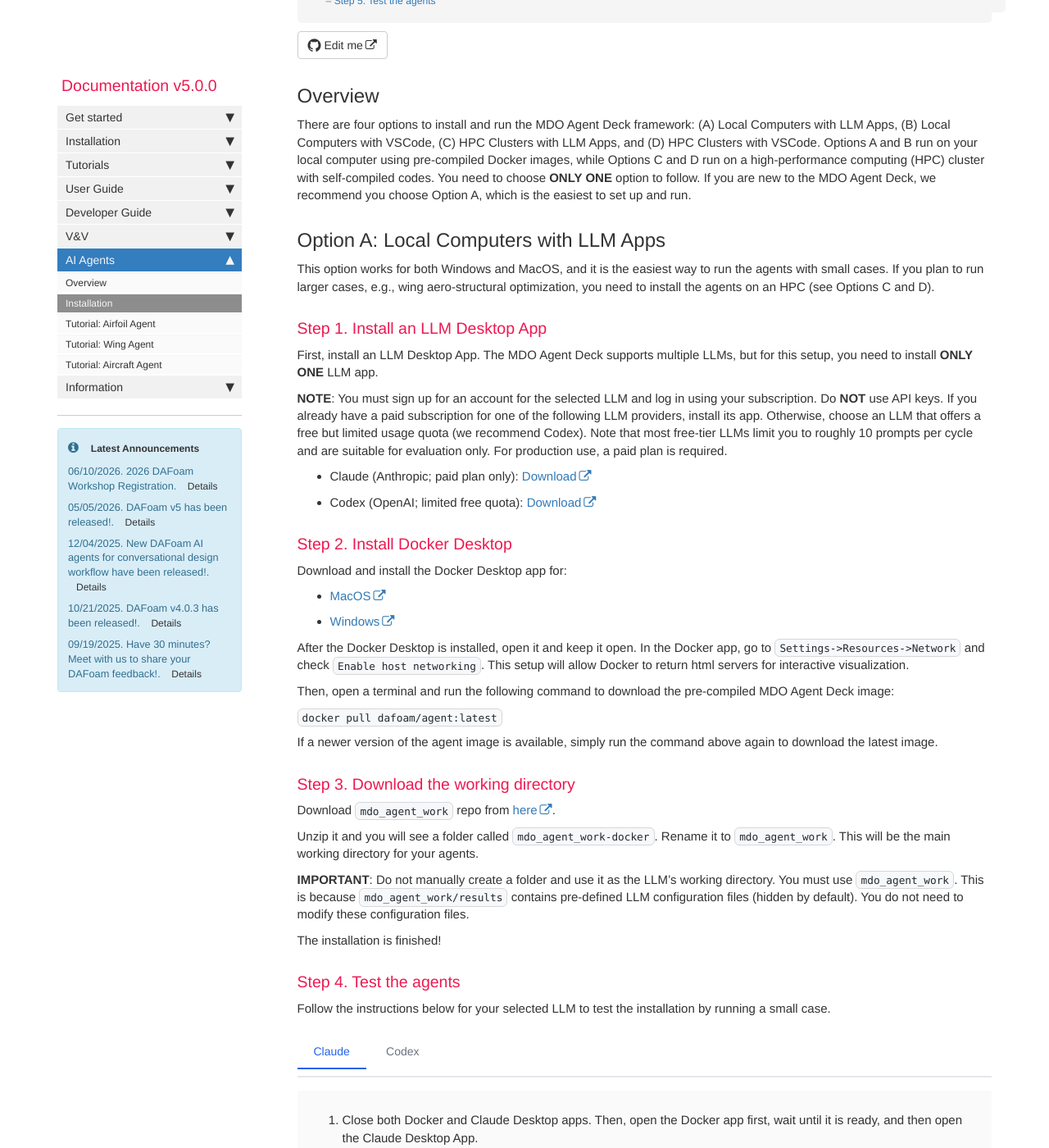
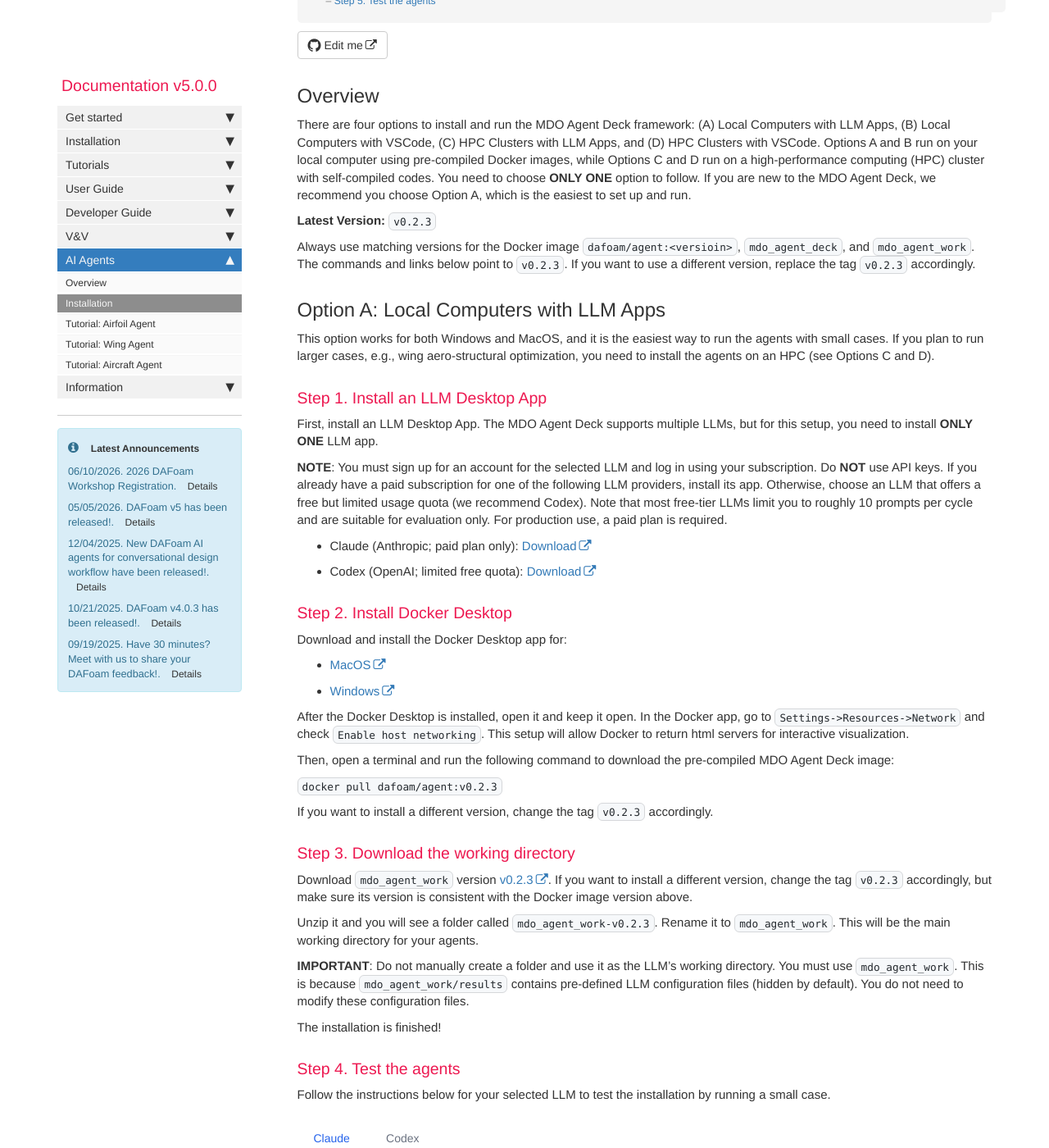
Before and after one commit to DAFoam/DAFoam.github.io, a Jekyll site: the page built from pages/mydoc/mydoc_ai_agent_installation.md, in a window 1280 px wide and 1400 px high, scrolled down 902 px. Shown: the whole window at 82% size. Built offline with Jekyll 4.4.1, drawn with Linux system fonts in a browser that asks for light colours; comment, search, counter and statistics services are not loaded; some of the changed text lies outside the part shown.

Commit message:
content update

```diff
--- a/pages/mydoc/mydoc_ai_agent_installation.md
+++ b/pages/mydoc/mydoc_ai_agent_installation.md
@@ -10,6 +10,10 @@ folder: mydoc
 ## Overview
 
 There are four options to install and run the MDO Agent Deck framework: (A) Local Computers with LLM Apps, (B) Local Computers with VSCode, (C) HPC Clusters with LLM Apps, and (D) HPC Clusters with VSCode. Options A and B run on your local computer using pre-compiled Docker images, while Options C and D run on a high-performance computing (HPC) cluster with self-compiled codes. You need to choose **ONLY ONE** option to follow. If you are new to the MDO Agent Deck, we recommend you choose Option A, which is the easiest to set up and run.
+
+**Latest Version:** `v0.2.3`
+
+Always use matching versions for the Docker image `dafoam/agent:<versioin>`, `mdo_agent_deck`, and `mdo_agent_work`. The commands and links below point to `v0.2.3`. If you want to use a different version, replace the tag `v0.2.3` accordingly.
 
 
 ## Option A: Local Computers with LLM Apps
@@ -36,15 +40,15 @@ After the Docker Desktop is installed, open it and keep it open. In the Docker a
 
 Then, open a terminal and run the following command to download the pre-compiled MDO Agent Deck image:
 
-`docker pull dafoam/agent:latest`
+`docker pull dafoam/agent:v0.2.3`
 
-If a newer version of the agent image is available, simply run the command above again to download the latest image.
+If you want to install a different version, change the tag `v0.2.3` accordingly.
 
 ### Step 3. Download the working directory
 
-Download `mdo_agent_work` repo from [here](https://github.com/DAFoam/mdo_agent_work/archive/refs/heads/docker.zip).
+Download `mdo_agent_work` version [v0.2.3](https://github.com/DAFoam/mdo_agent_work/archive/refs/tags/v0.2.3.zip). If you want to install a different version, change the tag `v0.2.3` accordingly, but make sure its version is consistent with the Docker image version above.
 
-Unzip it and you will see a folder called `mdo_agent_work-docker`. Rename it to `mdo_agent_work`. This will be the main working directory for your agents.
+Unzip it and you will see a folder called `mdo_agent_work-v0.2.3`. Rename it to `mdo_agent_work`. This will be the main working directory for your agents.
 
 **IMPORTANT**: Do not manually create a folder and use it as the LLM's working directory. You must use `mdo_agent_work`. This is because `mdo_agent_work/results` contains pre-defined LLM configuration files (hidden by default). You do not need to modify these configuration files.
 
@@ -189,9 +193,9 @@ Use SSH to login to the HPC. Then, compile the DAFoam package from scratch there
 
 After DAFoam is compiled, load its environment, e.g., `. /home/your_user_name/dafoam/loadDAFoam.sh`, and then run the following command to install the MDO Agent Deck:
 
-`pip install mdo_agent_deck`
+`pip install mdo_agent_deck==v0.2.3`
 
-**NOTE** The `mdo_agent_deck` package is hosted on PyPI.
+**NOTE**: The `mdo_agent_deck` package is hosted on PyPI. You can also install a different version by changing the tag `v0.2.3`.
 
 Then, add the following line to your `~/.bashrc` on the HPC to automatically load DAFoam when logging in.
 
@@ -328,15 +332,13 @@ agent --yolo
 
 This option works on Linux, macOS, and Windows. It lets you run the agents with a locally hosted LLM, so no internet access or paid plan is needed. The main drawback is that it requires a high-end GPU. The following setup has been tested on a Macbook with M5 Pro chip and 24 GB memory.
 
-### Step 1. Download the working directory
-
-Download the `mdo_agent_work` repository from [here](https://github.com/DAFoam/mdo_agent_work/archive/refs/heads/docker.zip).
-
-Unzip the archive, and you will see a folder named `mdo_agent_work-docker`. Rename it to `mdo_agent_work`. This folder will serve as the main working directory for your agents.
-
-### Step 2. Install Docker Desktop
+### Step 1. Install Docker Desktop
 
 Same as the Step 2 in Option A.
+
+### Step 2. Download the working directory
+
+Same as the Step 3 in Option A.
 
 ### Step 3. Download Ollama and Local LLMs
 
```
